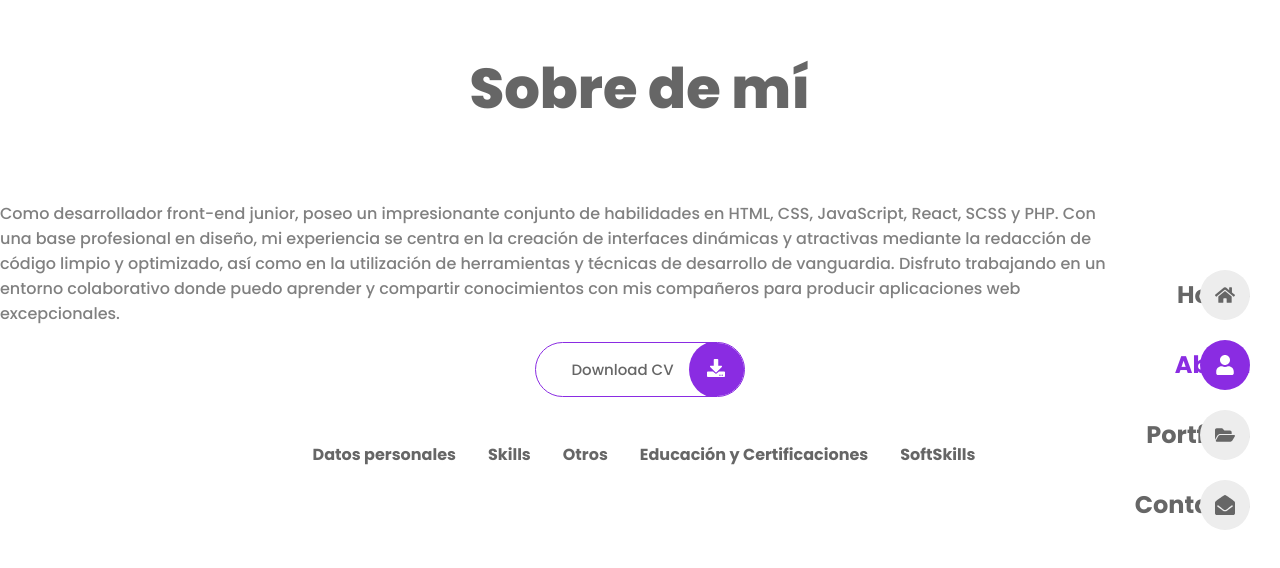
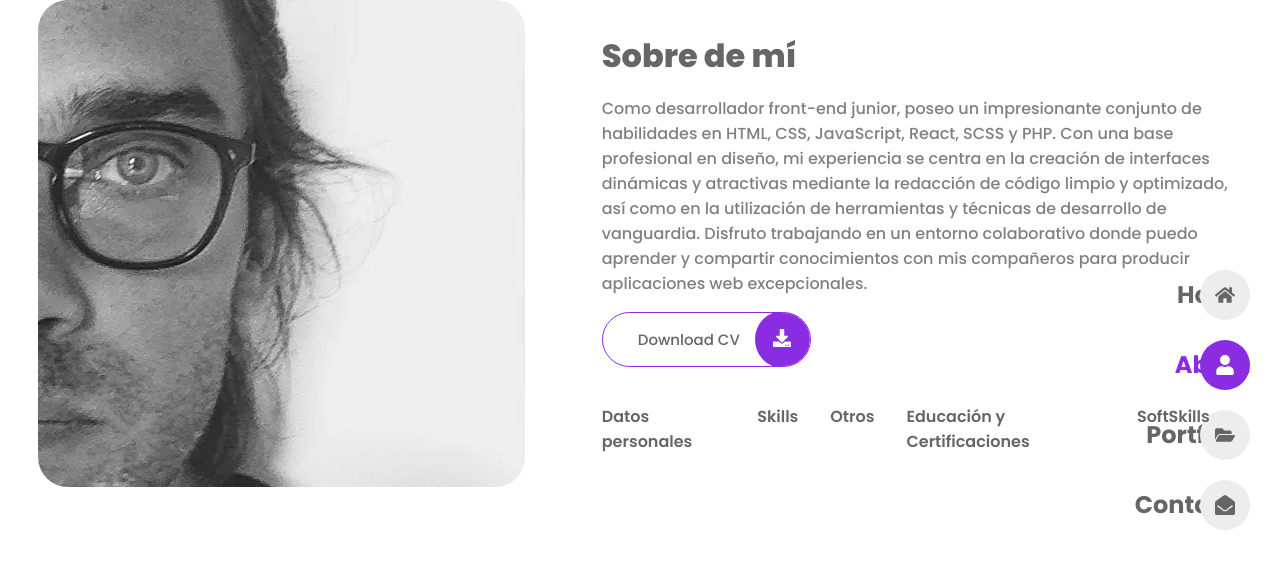
Before and after one commit to eze-ms/Portfolio-React, a React (Create React App) app: page /about in a window 1280 px wide. Shown: the top 568 px of the page. Built offline with nearby package versions, Linux system fonts and the light colour scheme.

Commit message:
cambios css

```diff
--- a/src/App.css
+++ b/src/App.css
@@ -107,10 +107,9 @@ textarea{
 }
 
 .section__title{
-  font-size: var(--big-font-size);
+  font-size: var(--h1-font-size);
   font-weight: var(--weigth-800);
-  text-align: center ;
-  margin-bottom: 4.375rem;
+  /* text-align: center ; */
 }
 
 .button{
--- a/src/componentes/Info.css
+++ b/src/componentes/Info.css
@@ -0,0 +1,31 @@
+.info{
+    display: flex;
+    flex-direction: row;
+    flex-wrap: wrap;
+    width: 80%;
+}
+
+.info__item{
+    border: 1px solid var(--border-color);
+    padding: 20px 30px 25px;
+    border-radius: 5px;
+    margin-right: 1rem;
+    margin-bottom: 1rem;
+}
+
+
+.info__title,.info_description{
+    font-size: var(--normal-font-size);
+    letter-spacing: 0.04rem;
+
+}
+
+.info__title{
+    font-weight: var(--weigth-400);
+}
+
+.info_description{
+    font-weight: var(--weigth-600);
+    margin-left: 0.15rem;
+
+}
--- a/src/componentes/Info.jsx
+++ b/src/componentes/Info.jsx
@@ -1,13 +1,14 @@
 import React from 'react';
 import { personalInfo } from '../data';
+import "./Info.css";
 
 function Info() {
   return (
     <div className="info">
       {personalInfo.map(({ title, description }, index) => (
         <div className="info__item" key={index}>
-          <span className="info__title">{title}</span>
-          <span className="info_description">{description}</span>
+          <span className="info__title">{title}:</span>
+          <span className="info_description"> {description}</span>
         </div>
       ))}
     </div>
--- a/src/pages/about/About.css
+++ b/src/pages/about/About.css
@@ -1,10 +1,57 @@
-.home__description{
+.about__container{
+    display: flex;
+    justify-content: space-around;
+}
+
+.box_about__me{
+    display: flex;
+    flex-direction: column;
+    align-items: flex-start;
     text-align: left;
+    width: 50%;
 }
+
+.box_about__me .section__title{
+    font-size: var(--h2-font-size);
+    margin-bottom: 0;
+}
+
+.about__description{
+    text-align: left;
+    font-size: var(--normal-font-size);
+    font-weight: var(--weigth-500);
+}
+.nav__name_about{
+    font-weight: var(--weigth-600);
+}
+
+.nav__name_about {
+    position: relative;
+    display: inline-block;
+    border-bottom: 2px solid transparent;
+    font-weight: var(--weigth-600);
+  }
+
+  .nav__name_about::before {
+    content: "";
+    position: absolute;
+    bottom: 0;
+    left: 0;
+    width: 0;
+    height: 1.85px;
+    background-color: var(--first-color);
+    transition: width 0.3s ease, left 0.3s ease;
+  }
+
+  .nav__name_about:hover::before {
+    width: 100%;
+    left: 0;
+  }
+
 
 .info_list_grid_about{
     display: flex;
-    justify-content: center;
+    padding-left: 0;
 }
 
 .info_list_grid_about>.nav__item{
--- a/src/pages/about/About.jsx
+++ b/src/pages/about/About.jsx
@@ -6,6 +6,8 @@ import Others from '../../componentes/Others';
 import Formacion from '../../componentes/Formacion';
 import SoftSkills from '../../componentes/SoftSkills';
 import { aboutLinks } from '../../data';
+import Profile from '../../assets/me.webp'
+
 import "./About.css";
 import { FaDownload } from 'react-icons/fa';
 import CV from '../../assets/cv-eze.pdf';
@@ -21,14 +23,14 @@ const About = () => {
 
   return (
     <main className='section_container'>
-      <section className='about'>
-        <h2 className='section__title'>
-          Sobre <span>de mí</span>
-        </h2>
+      <section className='about_section'>
 
         <div className='about__container'>
+          <img src={Profile} alt='' className='home__img' />
+          <div className="box_about__me">
+            <h3 className='section__title'>Sobre <span>de mí</span></h3>
             <div className='about__info'>
-            <p className='home__description'>
+              <p className='about__description'>
                 Como desarrollador front-end junior, poseo un impresionante conjunto de habilidades en HTML, CSS,
                 JavaScript, React, SCSS y PHP. Con una base profesional en diseño, mi experiencia se centra en la
                 creación de interfaces dinámicas y atractivas mediante la redacción de código limpio y optimizado, así
@@ -40,7 +42,6 @@ const About = () => {
             <a href={CV} download='' className='button'>
               Download CV <span className='button__icon'><FaDownload /></span>
             </a>
-
             <nav className='nav_about'>
               <div className={`${showAbout ? 'nav__menu show-menu' : 'nav__menu'}`}>
                 <ul className='info_list_grid_about'>
@@ -63,13 +64,20 @@ const About = () => {
                 onClick={() => setShowAbout(!showAbout)}
               ></div>
             </nav>
-
             {/* Muestra el componente correspondiente según la ruta activa */}
             {activeLink === '/about/info' && <Info />}
             {activeLink === '/about/skills' && <Skills />}
             {activeLink === '/about/others' && <Others />}
             {activeLink === '/about/formation' && <Formacion />}
             {activeLink === '/about/softskills' && <SoftSkills />}
+        </div>
+
+
+
+
+
+
+
 
         </div>
       </section>
--- a/src/pages/home/Home.css
+++ b/src/pages/home/Home.css
@@ -39,7 +39,7 @@
 
 .home__data p,
 .home__subtitle{
-    font-size: var(--h2-font-size);
+    font-size: var(--normal-font-size);
     margin-top: 0;
     margin-bottom: 0;
     color: var(--title-color);
```
Lines whose indentation alone changed are shown as unchanged.
